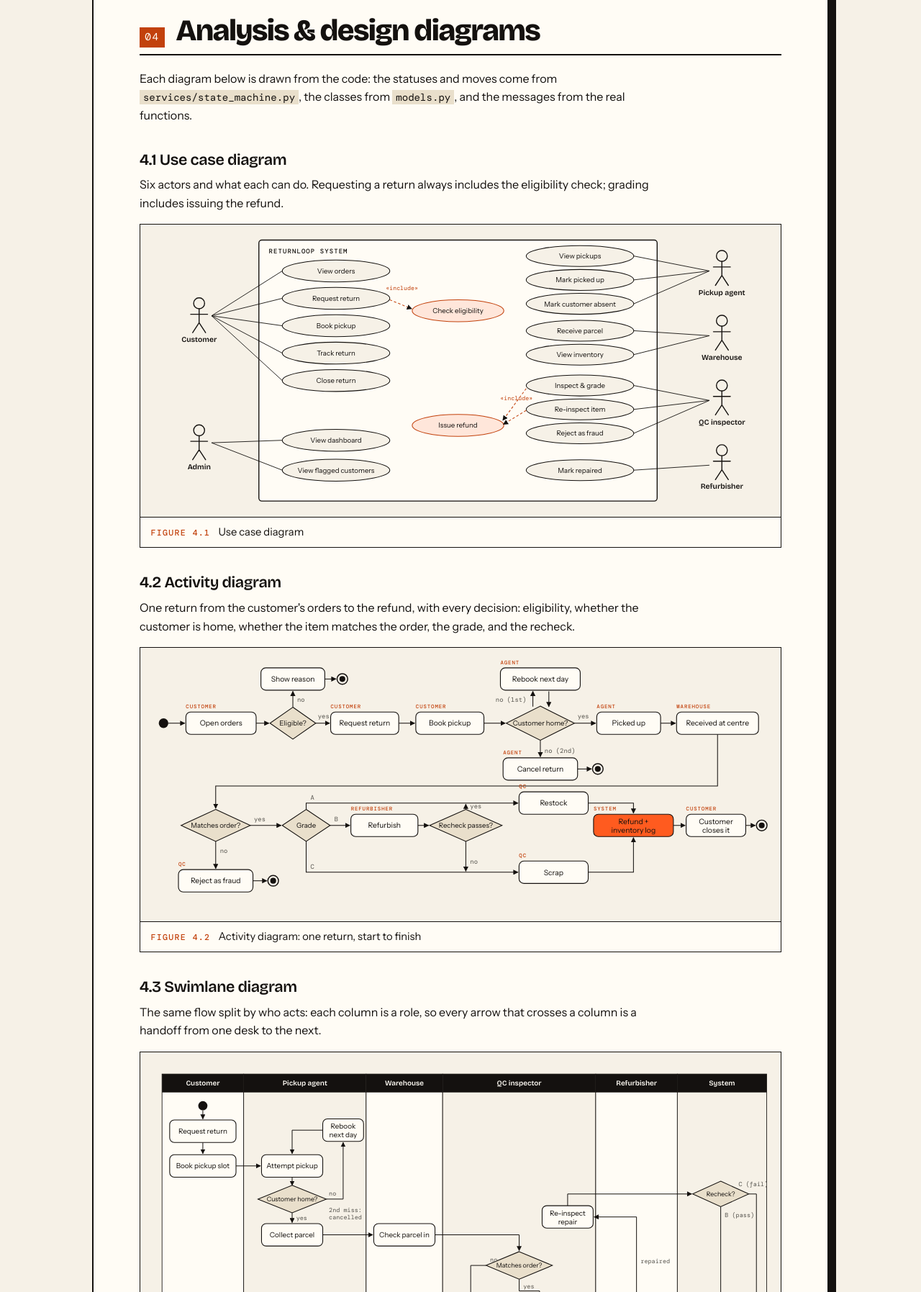
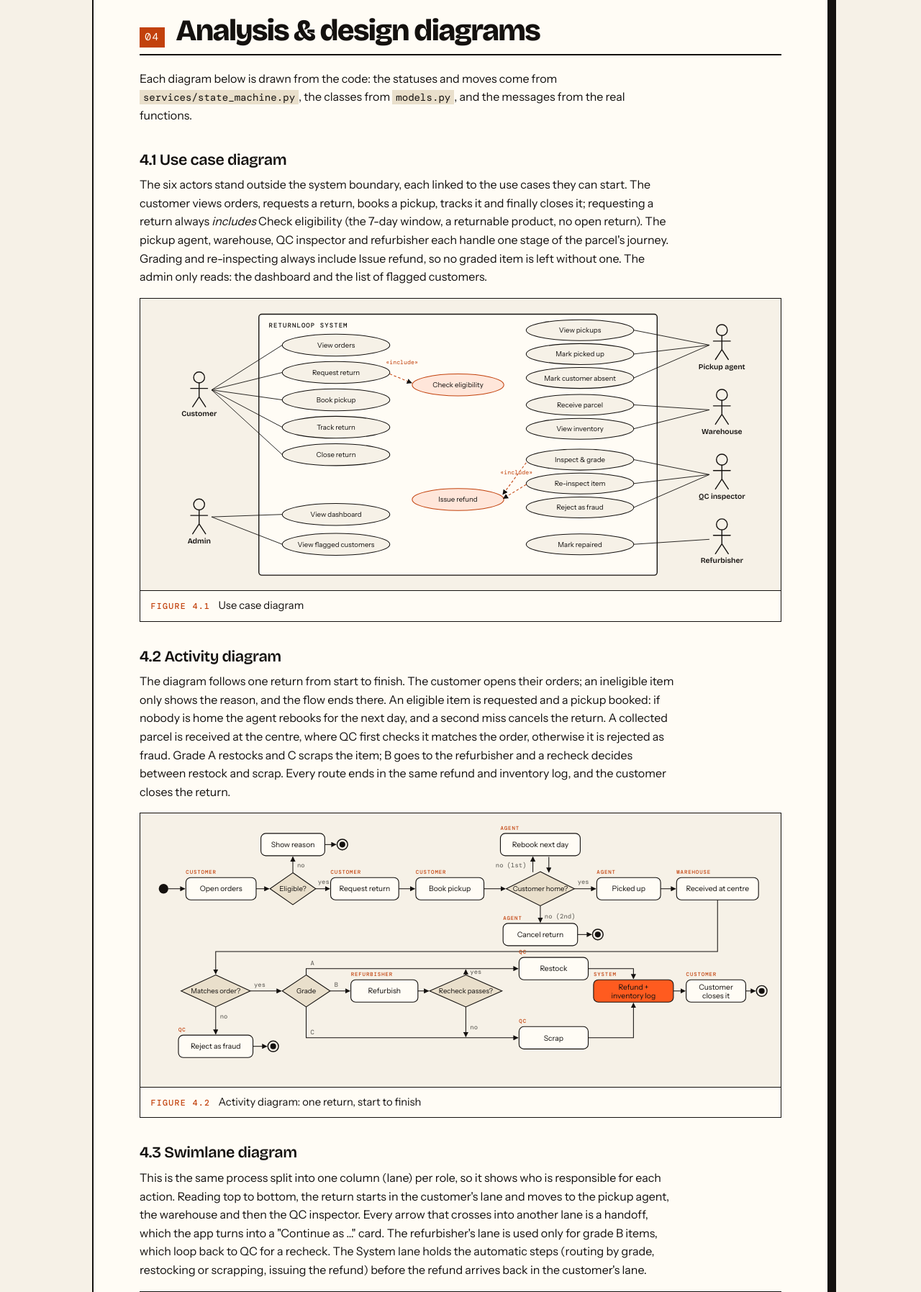
Before and after one commit to ChiragSeervi123/Return-Loop, a Flask app: page /docs in a window 1280 px wide. Shown: the part 4202-5997 px from the top of the page at 72% size. Run offline with Flask 3, Linux system fonts and the light colour scheme; data that the repository does not hold is empty.

Commit message:
Docs: explain each analysis & design diagram in a short paragraph
Every diagram in section 4 (use case, activity, swimlane, class, CRC, DFD,
state, sequence) now has a five-line description of what it shows and how
to read it. The PDF is rebuilt to match.

Co-Authored-By: Claude Opus 5.5 <noreply@anthropic.com>

```diff
--- a/templates/docs.html
+++ b/templates/docs.html
@@ -141,30 +141,30 @@
 
     <div class="doc-keep">
     <h3 id="usecase">4.1 Use case diagram</h3>
-    <p>Six actors and what each can do. Requesting a return always includes the eligibility check; grading includes issuing the refund.</p>
+    <p>The six actors stand outside the system boundary, each linked to the use cases they can start. The customer views orders, requests a return, books a pickup, tracks it and finally closes it; requesting a return always <i>includes</i> Check eligibility (the 7-day window, a returnable product, no open return). The pickup agent, warehouse, QC inspector and refurbisher each handle one stage of the parcel's journey. Grading and re-inspecting always include Issue refund, so no graded item is left without one. The admin only reads: the dashboard and the list of flagged customers.</p>
     {% call fig("4.1", "Use case diagram") %}{% include "diagrams/usecase.html" %}{% endcall %}
     </div>
 
     <div class="doc-keep">
     <h3 id="activity">4.2 Activity diagram</h3>
-    <p>One return from the customer's orders to the refund, with every decision: eligibility, whether the customer is home, whether the item matches the order, the grade, and the recheck.</p>
+    <p>The diagram follows one return from start to finish. The customer opens their orders; an ineligible item only shows the reason, and the flow ends there. An eligible item is requested and a pickup booked: if nobody is home the agent rebooks for the next day, and a second miss cancels the return. A collected parcel is received at the centre, where QC first checks it matches the order, otherwise it is rejected as fraud. Grade A restocks and C scraps the item; B goes to the refurbisher and a recheck decides between restock and scrap. Every route ends in the same refund and inventory log, and the customer closes the return.</p>
     {% call fig("4.2", "Activity diagram: one return, start to finish") %}{% include "diagrams/activity.html" %}{% endcall %}
     </div>
 
     <div class="doc-keep">
     <h3 id="swimlane">4.3 Swimlane diagram</h3>
-    <p>The same flow split by who acts: each column is a role, so every arrow that crosses a column is a handoff from one desk to the next.</p>
+    <p>This is the same process split into one column (lane) per role, so it shows who is responsible for each action. Reading top to bottom, the return starts in the customer's lane and moves to the pickup agent, the warehouse and then the QC inspector. Every arrow that crosses into another lane is a handoff, which the app turns into a "Continue as …" card. The refurbisher's lane is used only for grade B items, which loop back to QC for a recheck. The System lane holds the automatic steps (routing by grade, restocking or scrapping, issuing the refund) before the refund arrives back in the customer's lane.</p>
     {% call fig("4.3", "Swimlane activity diagram", "", "doc-fig--tall") %}{% include "diagrams/swimlane.html" %}{% endcall %}
     </div>
 
     <div class="doc-keep">
     <h3 id="class">4.4 Class diagram</h3>
-    <p>The domain model in <code>models.py</code>: eleven classes, one per database table. A return request owns its pickups, QC reports, repair jobs, refund and history.</p>
+    <p>The domain model has eleven classes, one for each database table in <code>models.py</code>. A Customer places Orders, each Order contains one or more OrderItems, and each item refers to a Product. A ReturnRequest belongs to one OrderItem and sits at the centre of the model: it owns its Pickups, QC reports, refurbish jobs, its Refund and its StatusHistory. The filled diamonds mean composition, so those parts cannot exist without their return; InventoryLog rows only reference the return they came from. The multiplicities (1, *, 0..1) match the database rules, for example a return has at most one refund.</p>
     {% call fig("4.4", "Class diagram", "", "doc-fig--mermaid") %}{% include "diagrams/class.svg" %}{% endcall %}
     </div>
 
     <h3 id="crc">4.5 CRC cards</h3>
-    <p>Class, responsibilities, collaborators: what each key class (or service) knows and does, and whom it works with.</p>
+    <p>Each card names a class or service, its responsibilities (what it knows and does) and its collaborators (the classes it works with). The model classes, such as ReturnRequest, Pickup and QCReport, mainly hold the data for one step of a return. The services hold the rules: the state machine allows only valid moves, Eligibility checks the return window, and the refund service computes the amount exactly once. Handoff and Flags read across several classes to decide who acts next and which customers return too often. Keeping rules in services and data in models is what keeps the route handlers thin.</p>
     {% set crc = [
       ("ReturnRequest", "models.py", ["Holds reason, comment, photo and status", "Knows its pickups, QC reports, refund and history", "Gives its current pickup and latest report"], ["OrderItem", "Pickup", "QCReport", "Refund", "StatusHistory"]),
       ("State machine", "services/state_machine.py", ["Allows only the moves in the transition table", "Writes a history row for every move", "Refuses anything else"], ["ReturnRequest", "StatusHistory"]),
@@ -190,20 +190,20 @@
 
     <div class="doc-keep">
     <h3 id="dfd">4.6 Data flow diagrams</h3>
-    <p><b>Level 0</b> shows the whole system as one process and the data each role sends and receives. <b>Level 1</b> opens it into eight processes and six data stores.</p>
+    <p><b>Level 0</b> treats ReturnLoop as a single process (0) and shows only the data flowing between it and the six external entities. The customer sends a request, photo and pickup slot and gets back eligibility, status and the refund breakdown; each staff role exchanges its work list and its results. <b>Level 1</b> opens that process into eight numbered processes, from 1.0 Check eligibility to 8.0 Report &amp; flag, and six data stores D1–D6. Data enters from an entity, is changed by a process and written to a store: 2.0 Schedule pickup writes D3 Pickups, which the agent then reads as the pickup list. The dotted line shows that every status change is also written to D6 Status history.</p>
     {% call fig("4.6a", "DFD level 0 (context diagram)", "", "doc-fig--mermaid") %}{% include "diagrams/dfd0.svg" %}{% endcall %}
     </div>
     {% call fig("4.6b", "DFD level 1: processes and data stores", "", "doc-fig--mermaid") %}{% include "diagrams/dfd1.svg" %}{% endcall %}
 
     <div class="doc-keep">
     <h3 id="state">4.7 State diagram</h3>
-    <p>All 13 statuses of a return. Boxes list the actions on entering (<code>entry/</code>) and while in the state (<code>do/</code>); arrows read <code>event [guard] / action</code>. <code>change_status()</code> refuses any move not drawn here.</p>
+    <p>A return is always in exactly one of 13 states. It starts as Requested and moves through Pickup Scheduled, Picked Up and Received; it can stop early as Cancelled (a second missed pickup) or Rejected (not eligible, or the item doesn't match the order). After grading it is Restocked, sent through Refurbishing and Re-inspection, or Scrapped; both Restocked and Scrapped lead to Refunded and then Closed. Each box lists what happens on entering the state (<code>entry/</code>) and while in it (<code>do/</code>), and each arrow reads <code>event [guard] / action</code>, e.g. <code>inspect [mismatch] / flagFraud</code>. <code>change_status()</code> refuses any move not drawn here, so the diagram is also the rule.</p>
     {% call fig("4.7", "State diagram of a return") %}{% include "diagrams/state.html" %}{% endcall %}
     </div>
 
     <div class="doc-keep">
     <h3 id="sequence">4.8 Sequence diagrams</h3>
-    <p><b>(a)</b> QC grades a return A: the inspection, two status changes and the refund are committed in one transaction. <b>(b)</b> The handoff: after the agent collects a parcel, the next page shows a card that switches to the warehouse in one click.</p>
+    <p>Both diagrams show objects as columns and messages in time order from top to bottom. <b>(a)</b> When the QC inspector grades a return A, the browser posts the form to the qc blueprint, which calls <code>submit_inspection()</code>; that moves the return to Inspected and then Restocked through the state machine and calls <code>issue_refund()</code>. The refund service calculates the amount, moves the return to Refunded and writes the refund, inventory log and history rows in one commit, so either all of it is saved or none. <b>(b)</b> After the agent marks a parcel picked up, <code>hand_off()</code> remembers the return; the next page asks <code>services.handoff</code> who is next, and "Continue as warehouse" posts to <code>/switch</code>, which opens the warehouse page with that parcel highlighted.</p>
     {% call fig("4.8a", "Sequence: QC grades a return and the refund is issued", "", "doc-fig--mermaid") %}{% include "diagrams/seq_refund.svg" %}{% endcall %}
     </div>
     {% call fig("4.8b", "Sequence: handing a return to the next desk", "", "doc-fig--mermaid") %}{% include "diagrams/seq_handoff.svg" %}{% endcall %}
```
Also changed, not shown: 2 other files.
